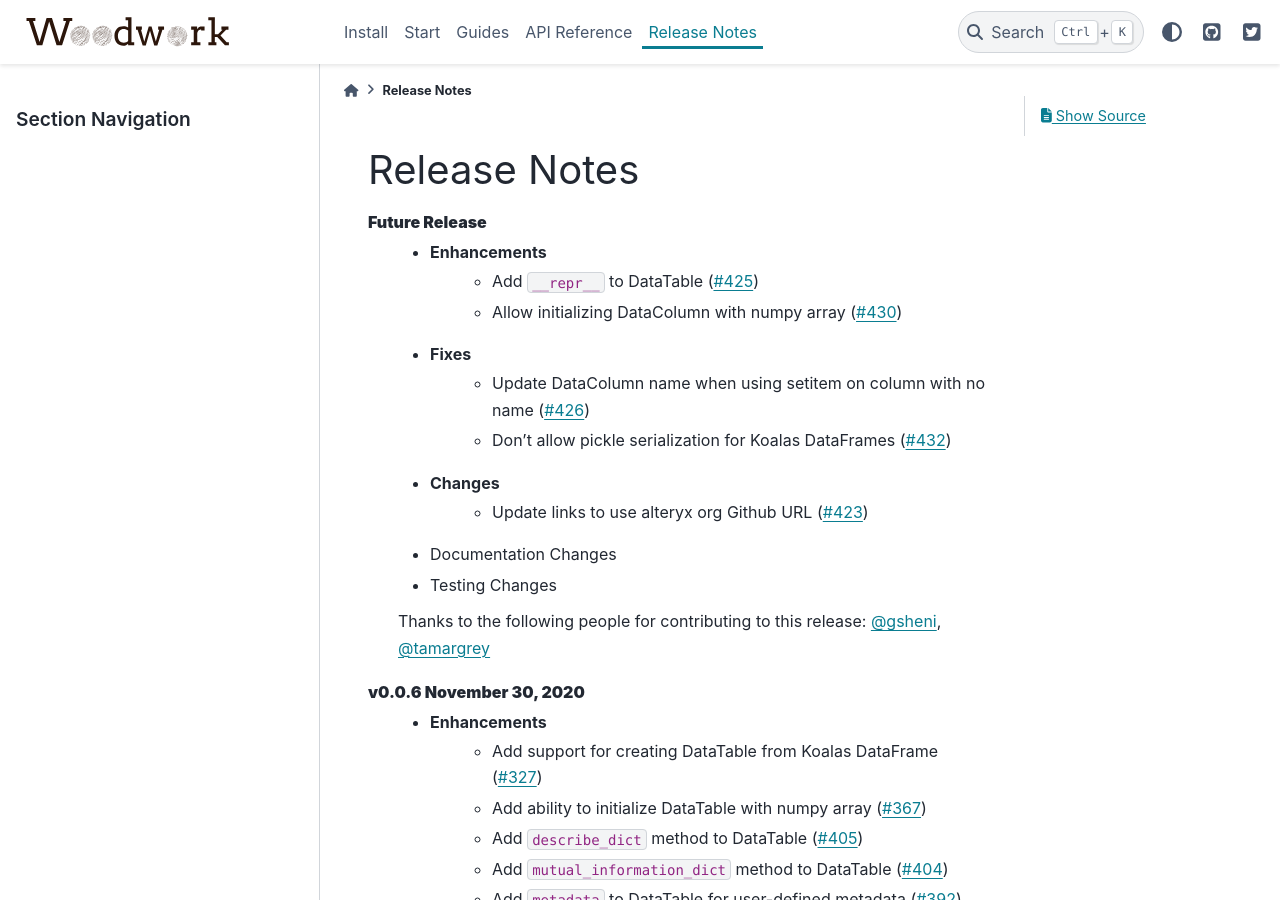
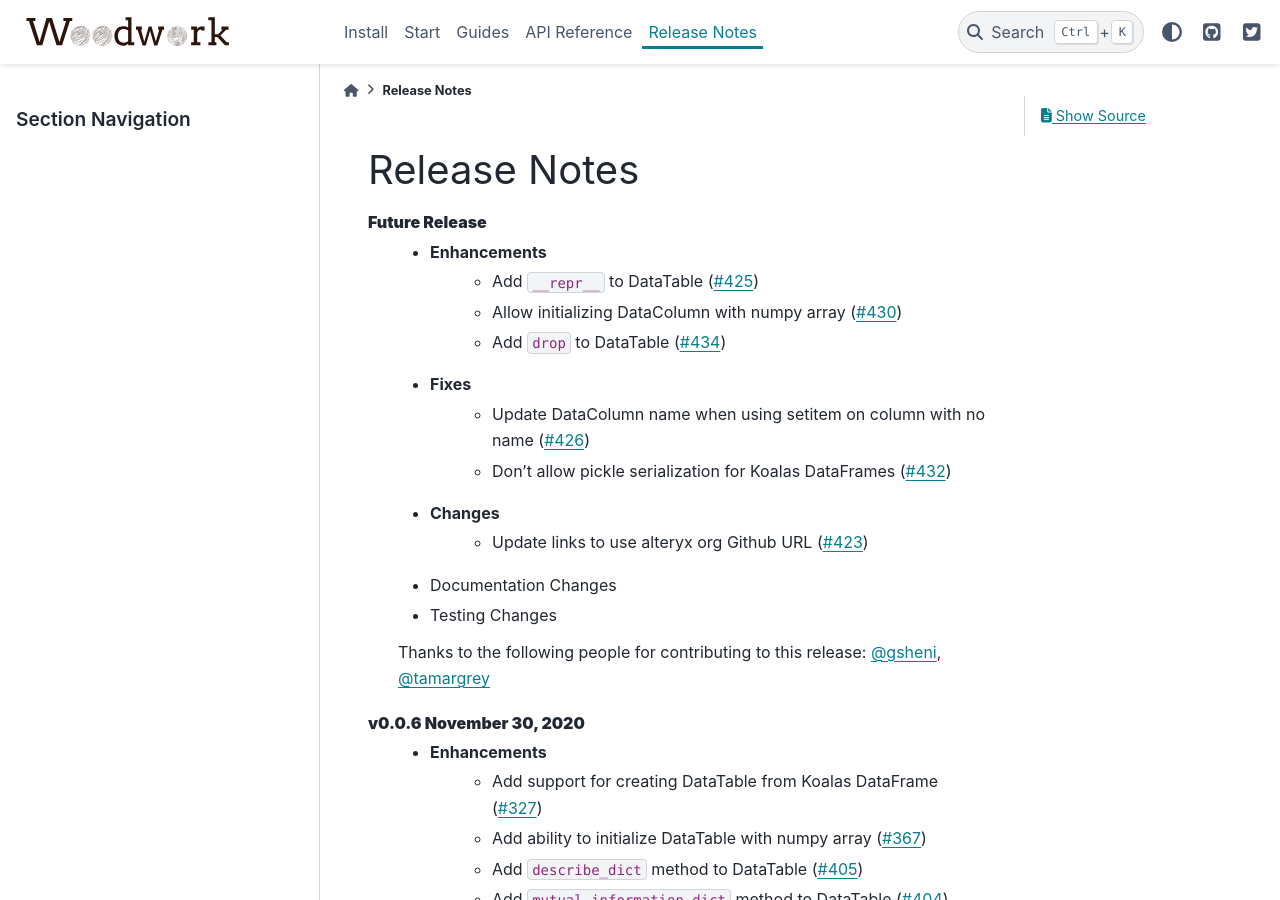
Before and after one commit to alteryx/woodwork, a Sphinx documentation site: the page built from docs/source/release_notes.rst, in a window 1280 px wide and 900 px high. Built offline with Sphinx 7.4.7 and the PyData theme 0.15.4, drawn with Linux system fonts in a browser that asks for light colours; comment, search, counter and statistics services are not loaded.

Commit message:
Add release note

```diff
--- a/docs/source/release_notes.rst
+++ b/docs/source/release_notes.rst
@@ -6,6 +6,7 @@ Release Notes
     * Enhancements
         * Add ``__repr__`` to DataTable (:pr:`425`)
         * Allow initializing DataColumn with numpy array (:pr:`430`)
+        * Add ``drop`` to DataTable (:pr:`434`)
     * Fixes
         * Update DataColumn name when using setitem on column with no name (:pr:`426`)
         * Don't allow pickle serialization for Koalas DataFrames (:pr:`432`)
```
